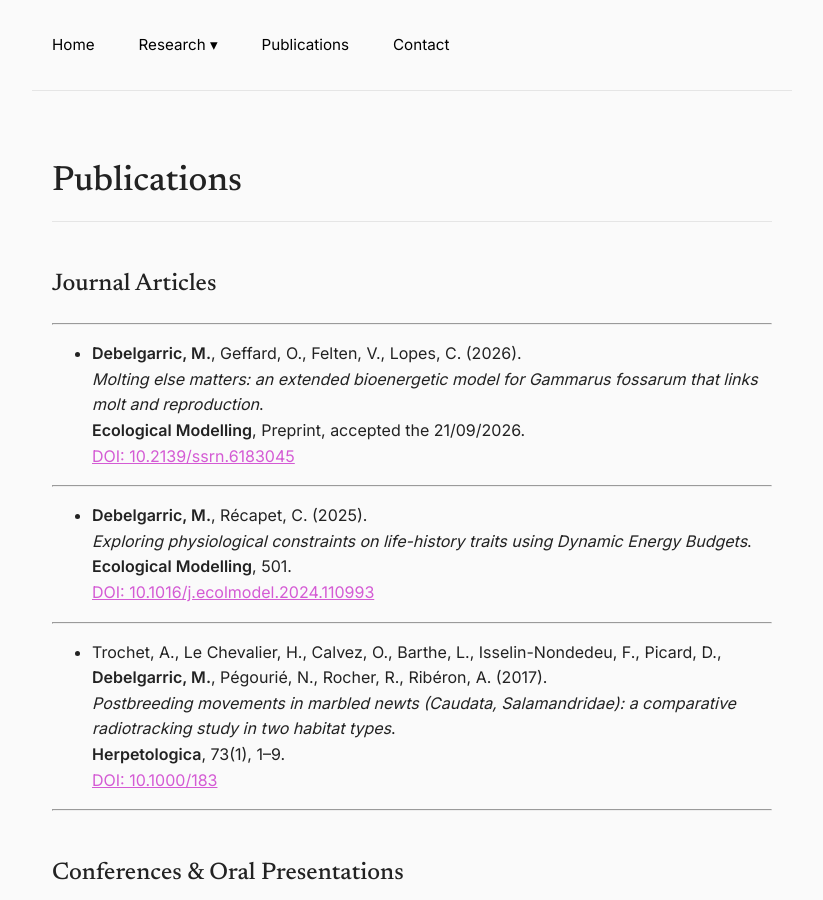
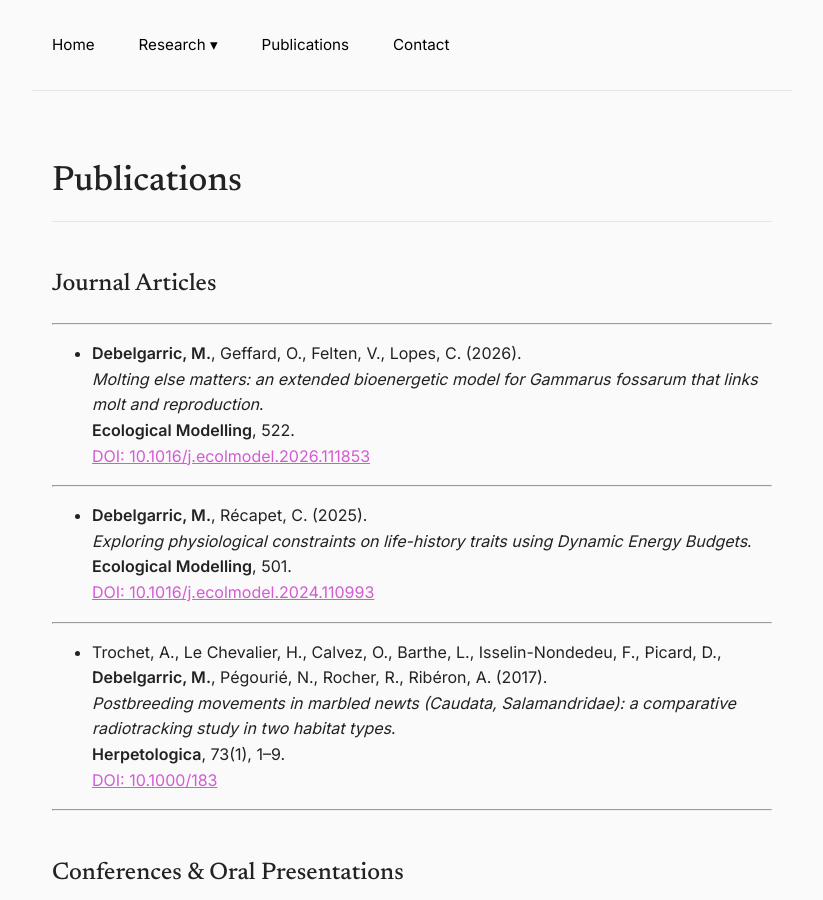
Before and after one commit to mdebelgarric/mdebelgarric.github.io, a Jekyll site: the page built from publications.md, in a window 1280 px wide and 900 px high. Shown: the whole window, without its empty margins (228-1051 px from the left). Built offline with Jekyll 4.4.1, drawn with Linux system fonts in a browser that asks for light colours.

Commit message:
update new article

```diff
--- a/publications.md
+++ b/publications.md
@@ -12,8 +12,8 @@ permalink: /publications/
 
 - **Debelgarric, M.**,  Geffard, O., Felten, V., Lopes, C. (2026).
   *Molting else matters: an extended bioenergetic model for Gammarus fossarum that links molt and reproduction*.
-  **Ecological Modelling**, Preprint, accepted the 21/09/2026.
-  [DOI: 10.2139/ssrn.6183045](https://doi.org/10.2139/ssrn.6183045)
+  **Ecological Modelling**, 522.
+  [DOI: 10.1016/j.ecolmodel.2026.111853](https://doi.org/10.1016/j.ecolmodel.2026.111853)
 
 ---
 
```
